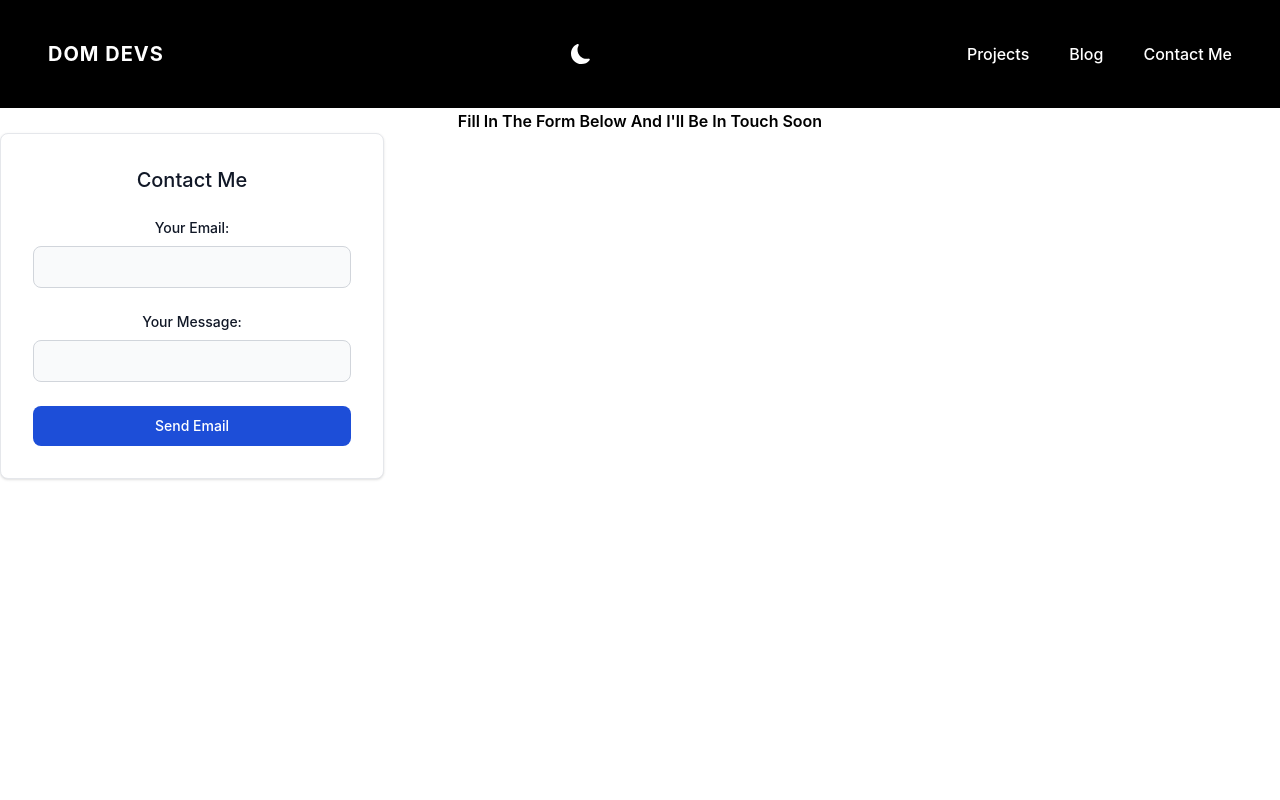
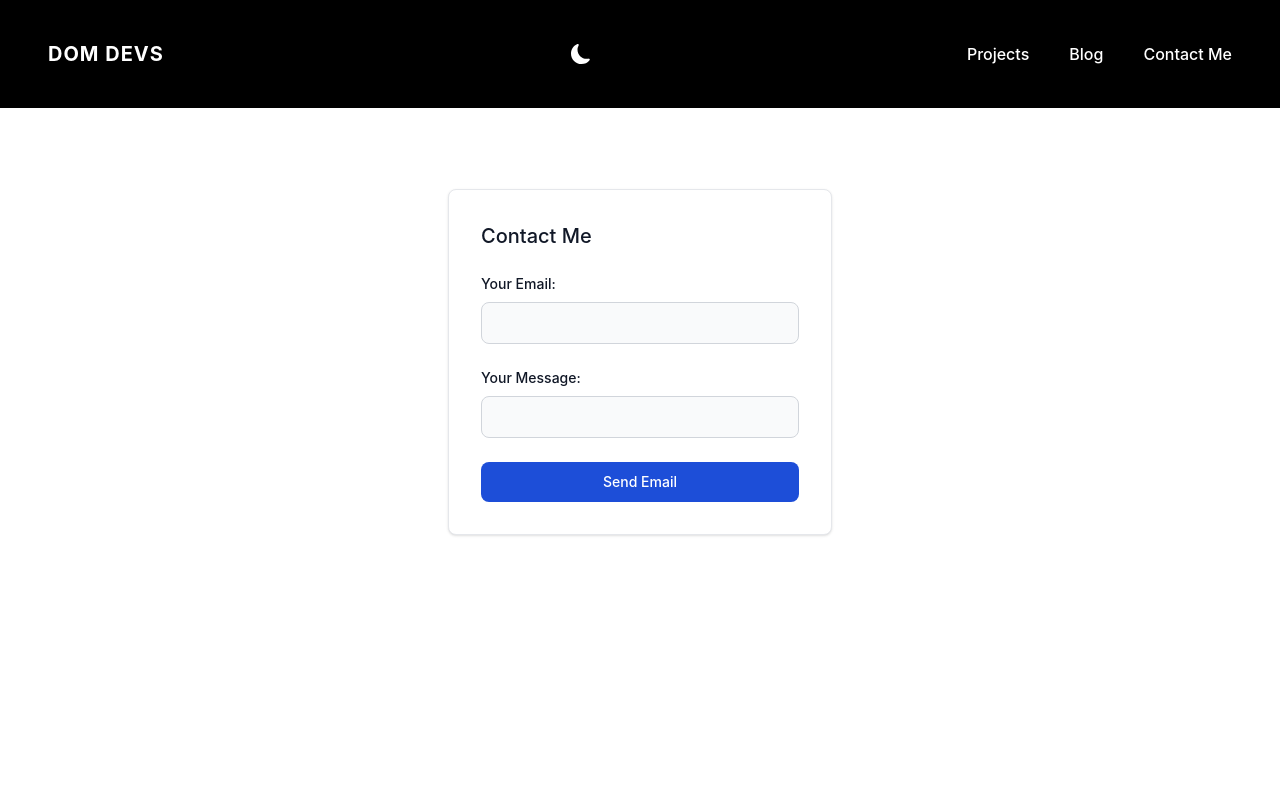
Before and after one commit to DomDevs2000/React-NextJS-Personal-Website, a Next.js app: page /contact in a window 1280 px wide. Shown: the top 800 px of the page. Built offline with nearby package versions, Linux system fonts and the light colour scheme.

Commit message:
fixed alignment of contact card with flexbox - removed h1

```diff
--- a/pages/contact.tsx
+++ b/pages/contact.tsx
@@ -12,11 +12,10 @@ const contactPage = () => {
                     content="Dom Devs blog portfolio projects"
                 />
             </Helmet>
-            <section className="min-h-screen dark:bg-black dark:text-white font-semibold text-center ">
-                <h1 className="m-15">
-                    Fill In The Form Below And I&apos;ll Be In Touch Soon
-                </h1>
+            <section className="min-h-screen dark:bg-black dark:text-white">
+                <div className="flex flex-row justify-center p-20">
                 <Contact />
+                </div>
             </section>
         </>
     );
```
